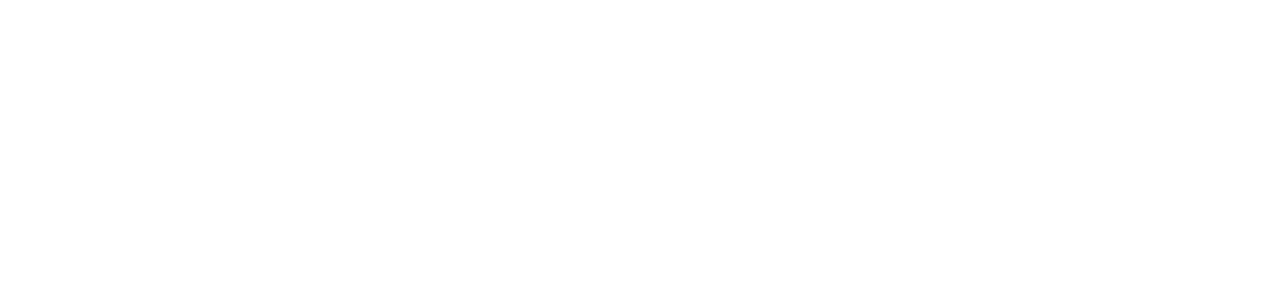
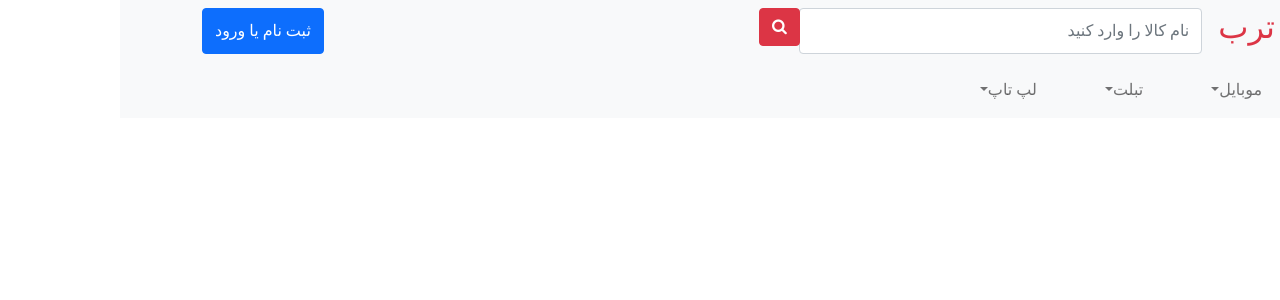
Before and after one commit to mohammadSorooshfar/Reactjs-torob-implement, a React (Create React App) app: page /laptops in a window 1280 px wide. Before the commit this address had no page. Shown: the top 300 px of the page. Built offline with nearby package versions, Linux system fonts and the light colour scheme; grey boxes are pictures that could not be loaded.

Commit message:
first commit

```diff
--- a/src/App.js
+++ b/src/App.js
@@ -2,12 +2,25 @@
 import "./components/style.css";
 import "bootstrap/dist/css/bootstrap.css";
 import Home from "./components/homePage";
+import Products from "./components/products";
 function App() {
   return (
     <>
       <div>
         <Routes>
           <Route path="/" element={<Home />} exact />
+          <Route path="/mobiles" element={<Products />} exact />
+          <Route path="/tablets" element={<Products />} exact />
+          <Route path="/laptops" element={<Products />} exact />
+          <Route path="/mobiles/samsung" element={<Products />} exact />
+          <Route path="/tablets/samsung" element={<Products />} exact />
+          <Route path="/laptops/lenovo" element={<Products />} exact />
+          <Route path="/mobiles/xiaomi" element={<Products />} exact />
+          <Route path="/tablets/xiaomi" element={<Products />} exact />
+          <Route path="/laptops/asus" element={<Products />} exact />
+          <Route path="/mobiles/apple" element={<Products />} exact />
+          <Route path="/tablets/apple" element={<Products />} exact />
+          <Route path="/laptops/apple" element={<Products />} exact />
         </Routes>
       </div>
     </>
--- /dev/null
+++ b/src/components/products.js
@@ -0,0 +1,116 @@
+import React, { useState, useEffect } from "react";
+import "./style.css";
+import { useNavigate, Link } from "react-router-dom";
+import Container from "react-bootstrap/Container";
+import Navbar from "react-bootstrap/Navbar";
+import Nav from "react-bootstrap/Nav";
+import NavDropdown from "react-bootstrap/NavDropdown";
+export default function Products(props) {
+  const navigate = useNavigate();
+  return (
+    <>
+      <Navbar bg="light" expand="lg">
+        <Container className="flex-column align-items-start ">
+          <div className="d-flex ms-5 justify-content-between w-100">
+            <div className="input-group w-50">
+              <img
+                src="https://torob.com/static/images/torob_logo.svg"
+                alt="torob-logo"
+                style={{ width: "35px", height: "35px" }}
+                className="ms-2"
+              />
+              <h2 className="text-danger ms-3">ترب</h2>
+              <input
+                type="text"
+                className="form-control rounded"
+                placeholder="نام کالا را وارد کنید"
+              />
+              <div className="input-group-append">
+                <button className="btn btn-danger" type="button">
+                  <i className="fa fa-search"></i>
+                </button>
+              </div>
+            </div>
+            <button
+              className="btn btn-primary"
+              onClick={() => navigate("/signup")}
+            >
+              ثبت نام یا ورود
+            </button>
+          </div>{" "}
+          <Nav className="mt-3">
+            <NavDropdown title="موبایل" className="me-5">
+              <NavDropdown.Item>
+                <Link className="nav-link" to="/mobiles">
+                  گوشی موبایل{" "}
+                </Link>
+              </NavDropdown.Item>
+              <NavDropdown.Divider />
+              <NavDropdown.Item>
+                <Link className="nav-link" to="/mobiles/samsung">
+                  گوشی سامسونگ{" "}
+                </Link>
+              </NavDropdown.Item>
+              <NavDropdown.Item>
+                <Link className="nav-link" to="/mobiles/xiaomi">
+                  گوشی شیائومی
+                </Link>
+              </NavDropdown.Item>
+              <NavDropdown.Item>
+                <Link className="nav-link" to="/mobiles/apple">
+                  گوشی اپل
+                </Link>
+              </NavDropdown.Item>
+            </NavDropdown>
+            <NavDropdown title="تبلت" className="me-5">
+              <NavDropdown.Item>
+                <Link className="nav-link" to="/tablets">
+                  تبلت
+                </Link>
+              </NavDropdown.Item>
+              <NavDropdown.Divider />
+              <NavDropdown.Item>
+                <Link className="nav-link" to="/tablets/samsung">
+                  تبلت سامسونگ
+                </Link>
+              </NavDropdown.Item>
+              <NavDropdown.Item>
+                <Link className="nav-link" to="/tablets/xiaomi">
+                  تبلت شیائومی
+                </Link>
+              </NavDropdown.Item>
+              <NavDropdown.Item>
+                <Link className="nav-link" to="/tablets/apple">
+                  تبلت اپل
+                </Link>
+              </NavDropdown.Item>
+            </NavDropdown>
+            <NavDropdown title="لپ تاپ" className="me-5">
+              <NavDropdown.Item>
+                <Link className="nav-link" to="/laptops">
+                  لپ تاپ و نوت بوک{" "}
+                </Link>
+              </NavDropdown.Item>
+              <NavDropdown.Divider />
+              <NavDropdown.Item>
+                <Link className="nav-link" to="/laptops/lenovo">
+                  لپ تاپ لنوو
+                </Link>
+              </NavDropdown.Item>
+              <NavDropdown.Item>
+                <Link className="nav-link" to="/laptops/asus">
+                  لپ تاپ ایسوس
+                </Link>
+              </NavDropdown.Item>
+              <NavDropdown.Item>
+                <Link className="nav-link" to="/laptops/apple">
+                  لپ تاپ اپل
+                </Link>
+              </NavDropdown.Item>
+            </NavDropdown>
+          </Nav>
+        </Container>
+      </Navbar>
+    </>
+  );
+}
```
